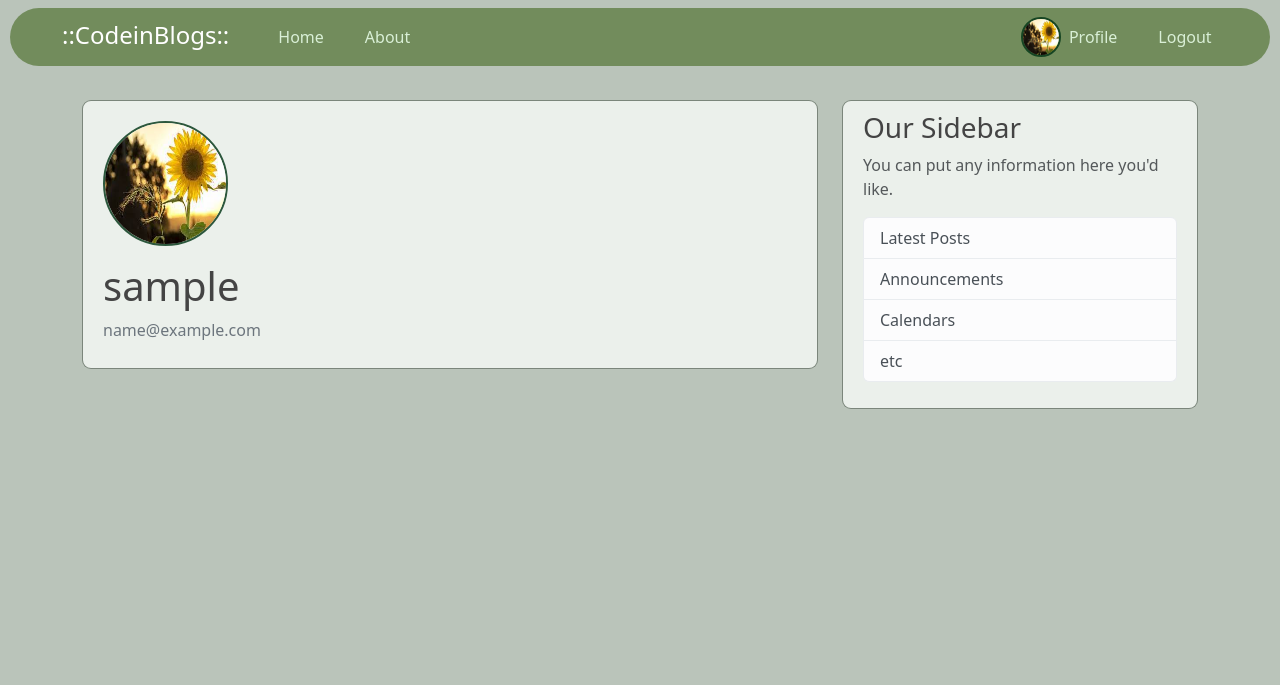
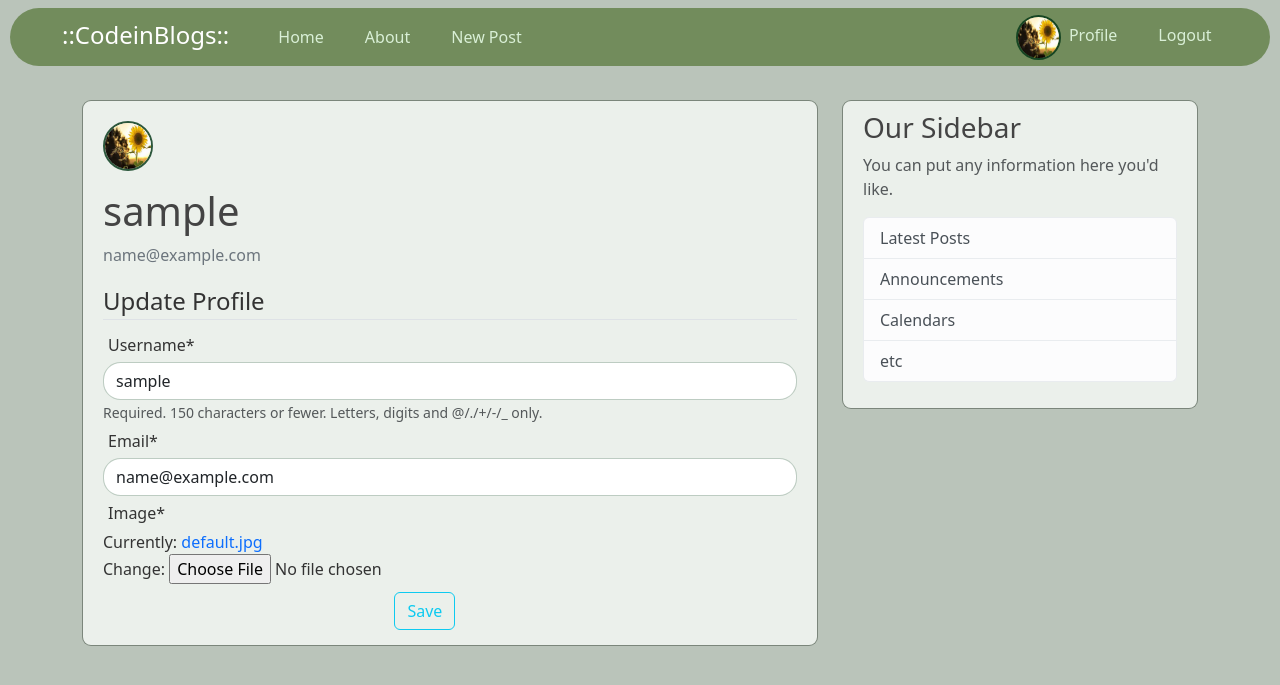
Before and after one commit to lordvader501/blog-django, a Django app: page /profile/ in a window 1280 px wide. Shown: the top 685 px of the page. Run offline with Django 4.2, Linux system fonts and the light colour scheme; the visitor is signed in with stand-in values (Sample User, id 1); some libraries are stand-ins or nearby versions.

Commit message:
created profile update, new post create delte update, view post...

```diff
--- a/blog/models.py
+++ b/blog/models.py
@@ -1,6 +1,7 @@
 from django.db import models
 from django.utils import timezone
 from django.contrib.auth.models import User
+from django.urls import reverse
 # Create your models here.
 
 class Post(models.Model):
@@ -11,3 +12,6 @@ class Post(models.Model):
 
     def __str__(self):
         return self.title
+
+    def get_absolute_url(self):
+        return reverse("post-detail", kwargs={"pk": self.pk})
--- a/blog/static/blog/styles.css
+++ b/blog/static/blog/styles.css
@@ -88,8 +88,8 @@ body {
   }
 
   .account-img {
-    height: 125px;
-    width: 125px;
+    height: 50px;
+    width: 50px;
     margin-right: 20px;
     margin-bottom: 16px;
     margin-top: 10px;
@@ -129,8 +129,28 @@ body {
     right: 4%;
   }
    .nav-img {
-    width: 40px;
-    height: 40px;
+    width: 45px;
+    height: 45px;
     margin-right: -25px;
     border: 2.5px solid #033617d1;
    }
+
+   .blog-uname {
+    font-size: large;
+    padding-left: 4.8%;
+    font-weight: 500;
+   }
+
+   a:link {
+    text-decoration:wavy;
+   }
+
+   .post-btn {
+      margin-left: 50px;
+      margin-top: -15px;
+      margin-right: -45px;
+      font-weight: 700;
+      font-size: 10px;
+      border-radius: 10px;
+      border : 1.5px solid;
+   }
--- a/blog/templates/blog/layouts.html
+++ b/blog/templates/blog/layouts.html
@@ -25,6 +25,9 @@
               <div class="navbar-nav mr-auto">
                 <a class="nav-item nav-link" href="{% url 'blog-home' %}">Home</a>
                 <a class="nav-item nav-link" href="{% url 'blog-about' %}">About</a>
+                {% if user.is_authenticated %}
+                <a class="nav-item nav-link" href="{% url 'post-create' %}">New Post</a>
+                {% endif %}
               </div>
               <!-- Navbar Right Side -->
               <div class="navbar-nav left-st">
--- a/blog/urls.py
+++ b/blog/urls.py
@@ -1,6 +1,11 @@
 from django.urls import path
+from .views import PostListView, PostDetailView, PostCreateView, PostUpdateView, PostDeleteView
 from . import views
 urlpatterns = [
-    path('', views.home, name='blog-home'),
+    path('', PostListView.as_view(), name='blog-home'),
+    path('post/<int:pk>/', PostDetailView.as_view(), name='post-detail'),
+    path('post/<int:pk>/update', PostUpdateView.as_view(), name='post-update'),
+    path('post/<int:pk>/delete', PostDeleteView.as_view(), name='post-delete'),
+    path('post/new/', PostCreateView.as_view(), name='post-create'),
     path('about/', views.about, name='blog-about'),
 ]
--- a/users/forms.py
+++ b/users/forms.py
@@ -1,6 +1,8 @@
 from django import forms
 from django.contrib.auth.models import User
 from django.contrib.auth.forms import UserCreationForm
+from .models import Profile
+
 
 class UserRegisterForm(UserCreationForm):
     email = forms.EmailField()
@@ -8,3 +10,17 @@ class UserRegisterForm(UserCreationForm):
     class Meta:
         model = User
         fields = ['username', 'email', 'password1', 'password2']
+
+
+class UserUpdateForm(forms.ModelForm):
+    email = forms.EmailField()
+
+    class Meta:
+        model = User
+        fields = ['username', 'email']
+
+
+class UpdateProfileForm(forms.ModelForm):
+    class Meta:
+        model = Profile
+        fields = ['image']
--- a/users/models.py
+++ b/users/models.py
@@ -1,5 +1,6 @@
 from django.db import models
 from django.contrib.auth.models import User
+from PIL import Image
 # Create your models here.
 
 class Profile(models.Model):
@@ -8,3 +9,11 @@ class Profile(models.Model):
 
     def __str__(self):
         return f'{self.user.username} Profile'
+
+    def save(self):
+        super().save()
+        img = Image.open(self.image.path)
+        if img.height > 300 or img.width > 300:
+            new_size = (300, 300)
+            img.thumbnail(new_size)
+            img.save(self.image.path)
--- a/users/templates/users/profile.html
+++ b/users/templates/users/profile.html
@@ -3,12 +3,22 @@
 {% block content %}
 <div class="content-section">
     <div class="media">
-      <img class="rounded-circle account-img" src="{{ user.profile.image.url }}">
-      <div class="media-body">
+       <div class="media-body">
+        <img class="rounded-circle account-img" src="{{ user.profile.image.url }}">
         <h2 class="account-heading">{{ user.username }}</h2>
         <p class="text-secondary">{{ user.email }}</p>
       </div>
     </div>
-    <!-- FORM HERE -->
+    <form method="POST" enctype="multipart/form-data">
+        {% csrf_token %}
+        <fieldset class="form-group">
+            <legend class="border-bottom mb-6"> Update Profile</legend>
+            {{ u_form|crispy }}
+            {{ p_form|crispy }}
+        </fieldset>
+        <div class="form-group">
+            <button class="btn btn-outline-info mt-2" type="submit">Save</button>
+        </div>
+    </form>
   </div>
 {% endblock content %}
--- a/users/views.py
+++ b/users/views.py
@@ -1,6 +1,6 @@
 from django.shortcuts import render, redirect
 from django.contrib import messages
-from .forms import UserRegisterForm
+from .forms import UserRegisterForm , UserUpdateForm, UpdateProfileForm
 from django.contrib.auth.views import LogoutView
 from django.contrib.auth.decorators import login_required
 # Create your views here.
@@ -18,9 +18,27 @@ def register(request):
         form = UserRegisterForm()
     return render(request, 'users/register.html', {'form':form})
 
+
 @login_required
 def profile(request):
-    return render(request,'users/profile.html')
+    if request.method == 'POST':
+        u_form = UserUpdateForm(request.POST, instance= request.user)
+        p_form = UpdateProfileForm(request.POST, request.FILES, instance= request.user.profile)
+        if u_form.is_valid() and p_form.is_valid():
+            u_form.save()
+            p_form.save()
+            messages.success(request, f'Your profile has been updated.')
+            return redirect('profile')
+    else:
+        u_form = UserUpdateForm(instance= request.user)
+        p_form = UpdateProfileForm(instance= request.user.profile)
+    context = {
+        'u_form' : u_form,
+        'p_form' : p_form
+    }
+    return render(request,'users/profile.html' , context)
+
+
 
 class UserLogoutView(LogoutView):
     def dispatch(self, request, *args, **kwargs):
```
Also changed, not shown: blog/templates/blog/home.html (+4 -3 lines), blog/templates/blog/post_confirm_delete.html (added, +16 -0 lines), blog/templates/blog/post_detail.html (added, +20 -0 lines), blog/templates/blog/post_form.html (added, +21 -0 lines), blog/views.py (+43 -1 lines), media/media/profile_pic/60027612.jpg (added), media/media/profile_pic/60027612.png (added), media/media/profile_pic/default.jpg (added), media/media/profile_pic/default_cauVBpc.jpg (added).
